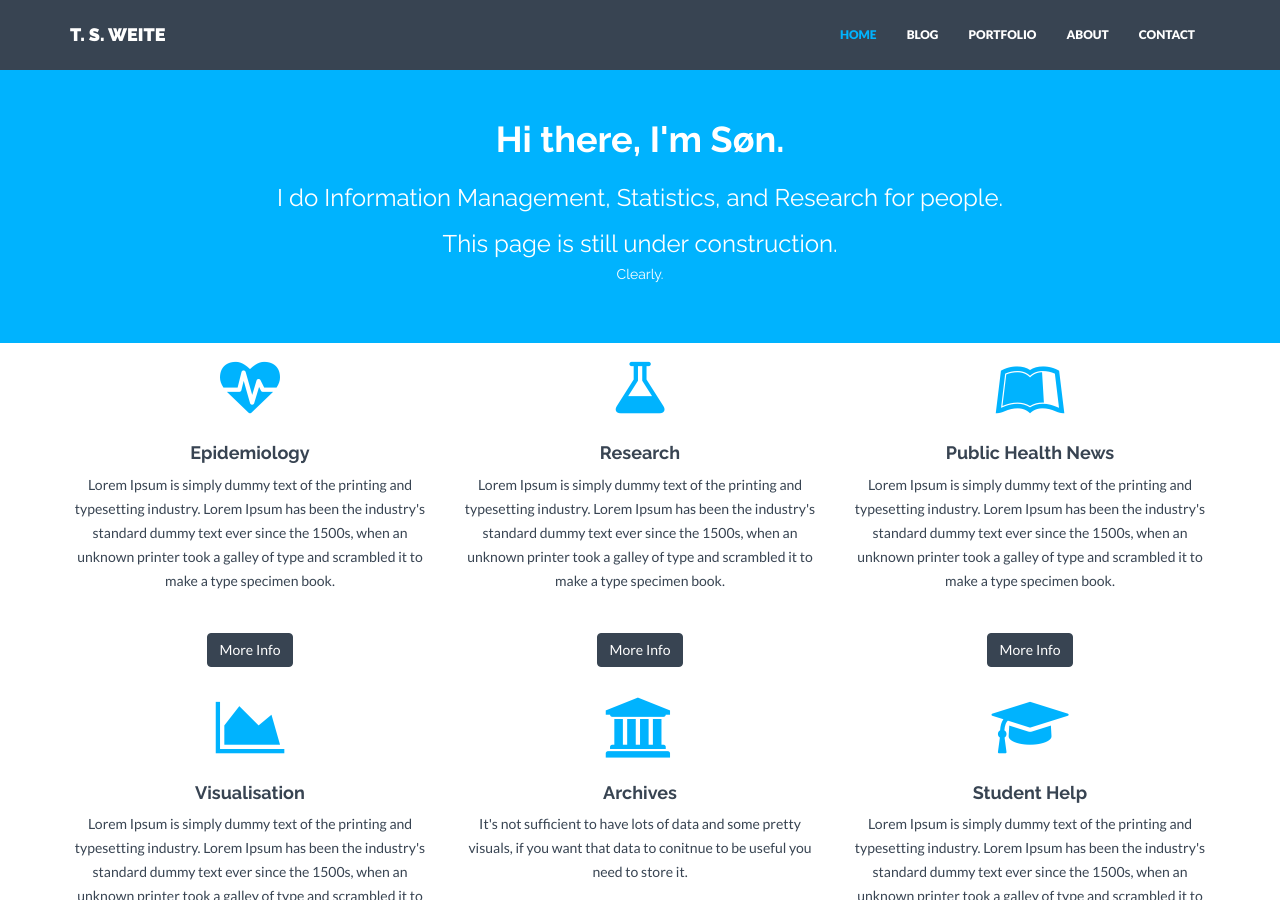
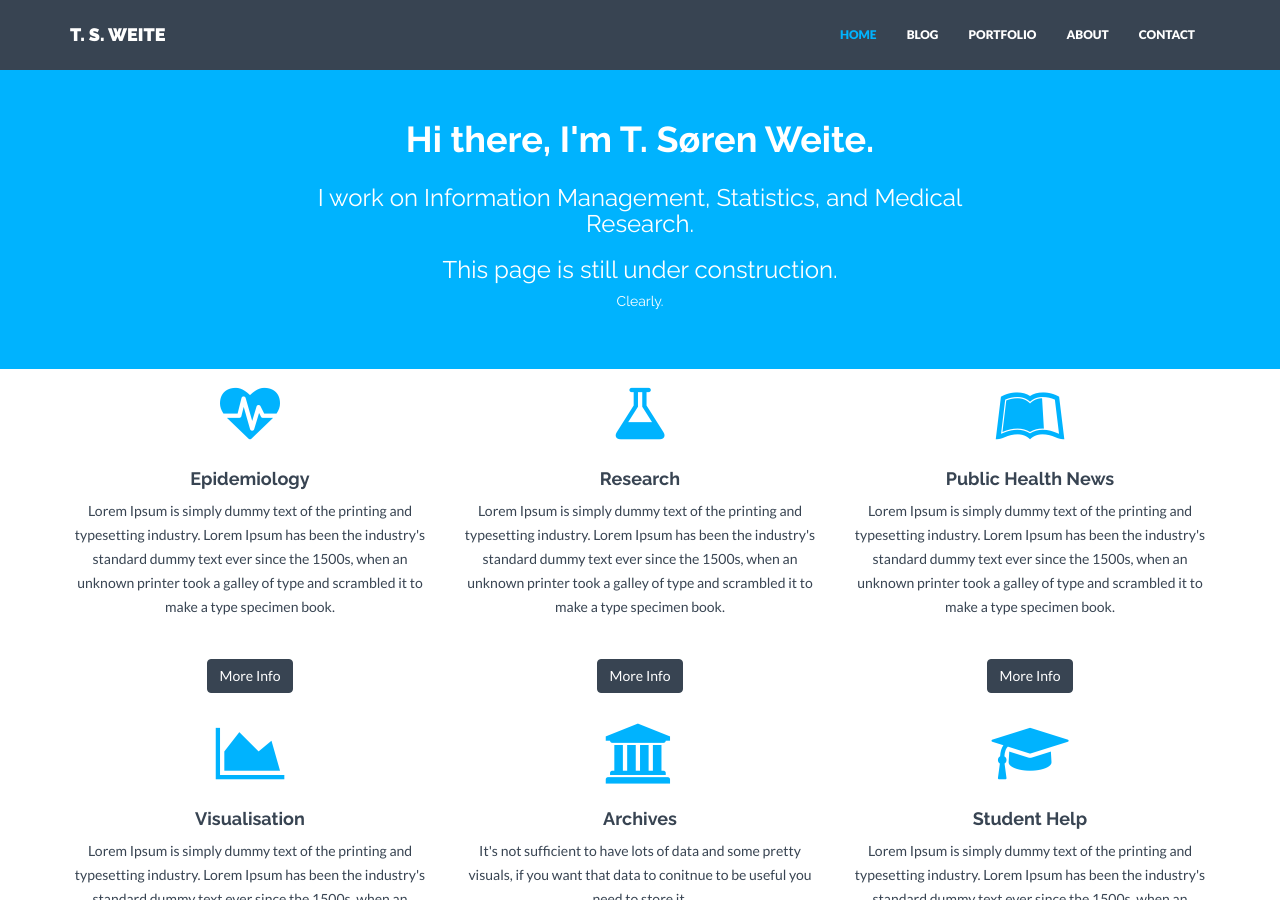
Before and after one commit to sorenweite/sorenweite.github.io, a Jekyll site: the page built from index.html, in a window 1280 px wide and 900 px high. Built offline with Jekyll 4.4.1, drawn with Linux system fonts in a browser that asks for light colours; nearby versions of some CDN libraries; library files that are not in the unit come from our copies.

Commit message:
Update header.html

```diff
--- a/_includes/header.html
+++ b/_includes/header.html
@@ -3,8 +3,8 @@
         <div class="row">
             <div class="col-lg-8 col-lg-offset-2">
                 <h3></h3>
-                <h1>Hi there, I'm Søn.</h1>
-                <h3>I do Information Management, Statistics, and Research for people.</h3>
+                <h1>Hi there, I'm T. Søren Weite.</h1>
+                <h3>I work on Information Management, Statistics, and Medical Research.</h3>
                 <h3>This page is still under construction.</h3>
                 <h5>Clearly.</h5>
             </div>
```
